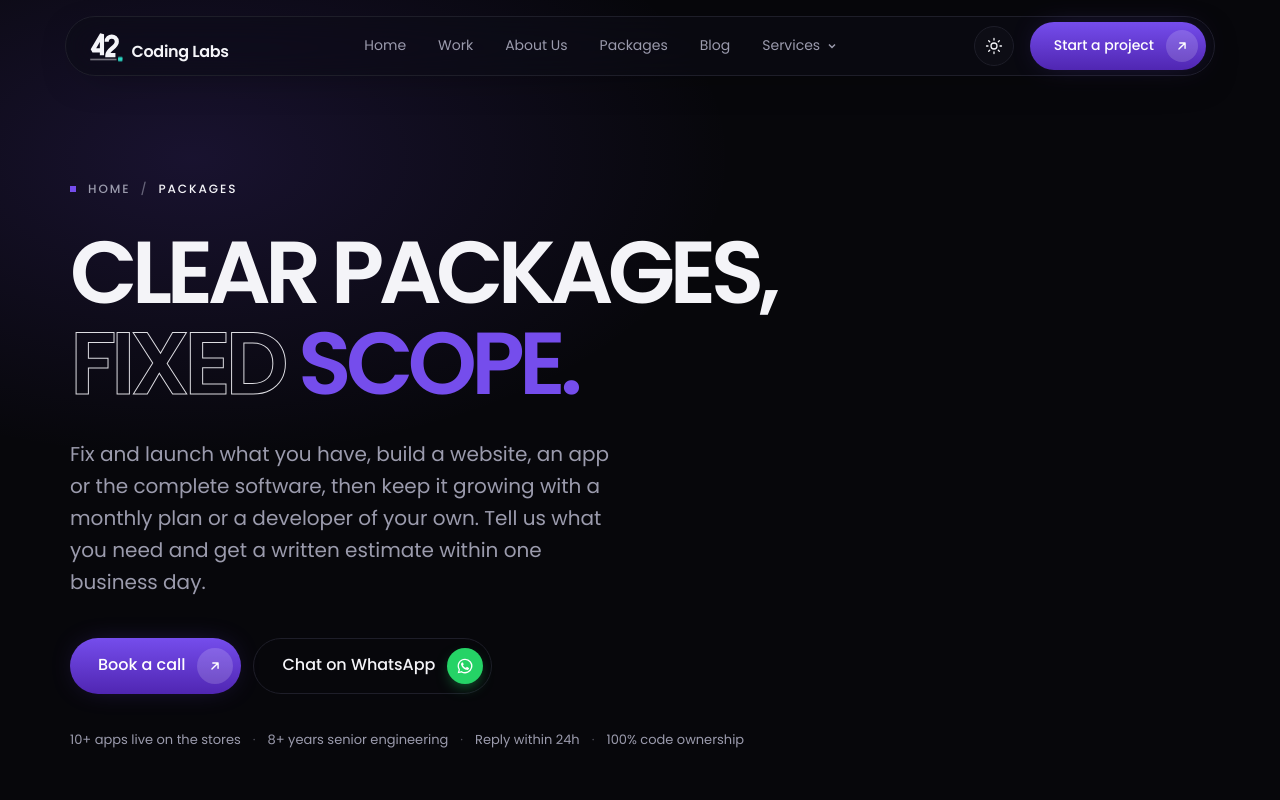
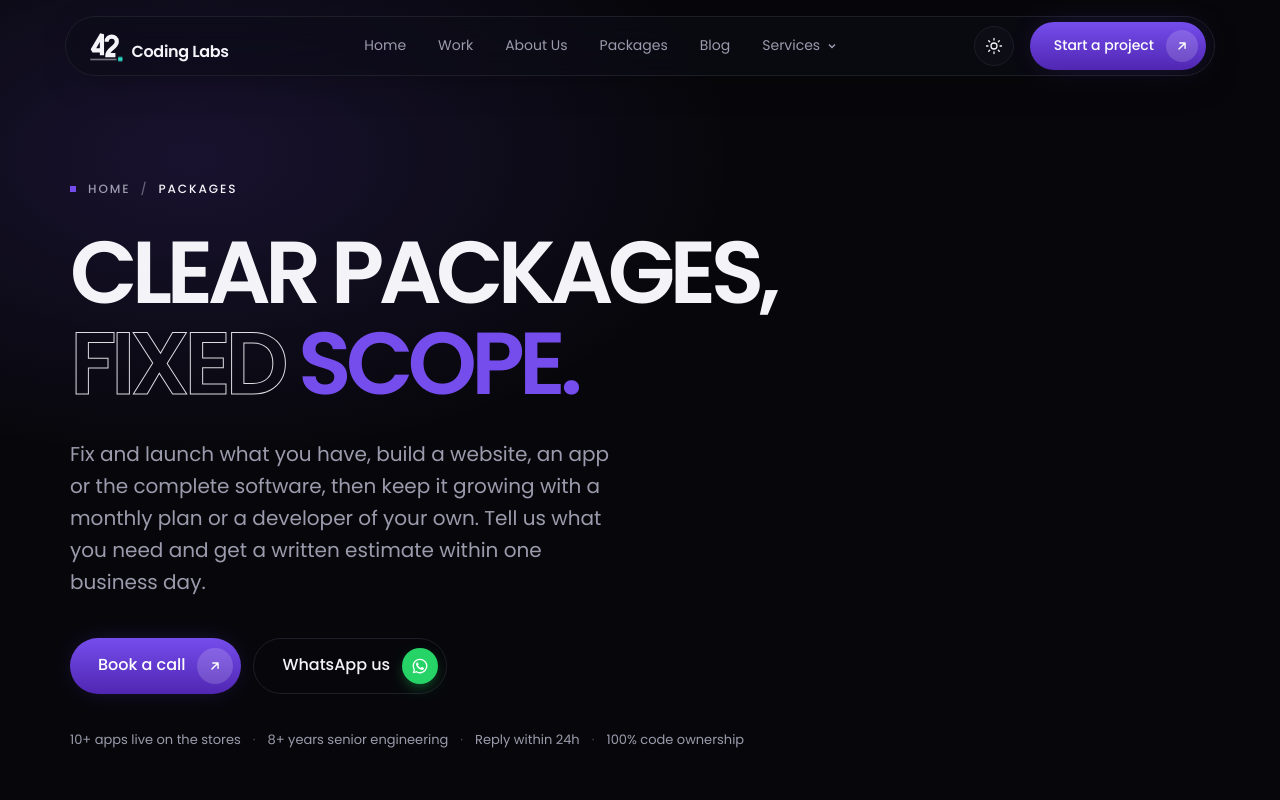
Before and after one commit to Prajwalkc/42codinglabs, a Next.js app: page /pricing in a window 1280 px wide. Shown: the top 800 px of the page. Built offline with nearby package versions, Linux system fonts and the light colour scheme.

Commit message:
Label the WhatsApp button "WhatsApp us"
Covers chat and calls, and is shorter.

Co-Authored-By: Claude Opus 5.5 <noreply@anthropic.com>

```diff
--- a/components/site/Packages.tsx
+++ b/components/site/Packages.tsx
@@ -27,8 +27,8 @@ export function ContactCtas() {
         <Chip />
       </Link>
       {wa && (
-        <a className="btn btn-ghost btn-lg wa-btn" href={wa} target="_blank" rel="noopener noreferrer" aria-label="Chat on WhatsApp (opens WhatsApp)">
-          Chat on WhatsApp
+        <a className="btn btn-ghost btn-lg wa-btn" href={wa} target="_blank" rel="noopener noreferrer" aria-label="WhatsApp us (opens WhatsApp)">
+          WhatsApp us
           <span className="chip wa-chip">
             <WaIcon />
           </span>
```
